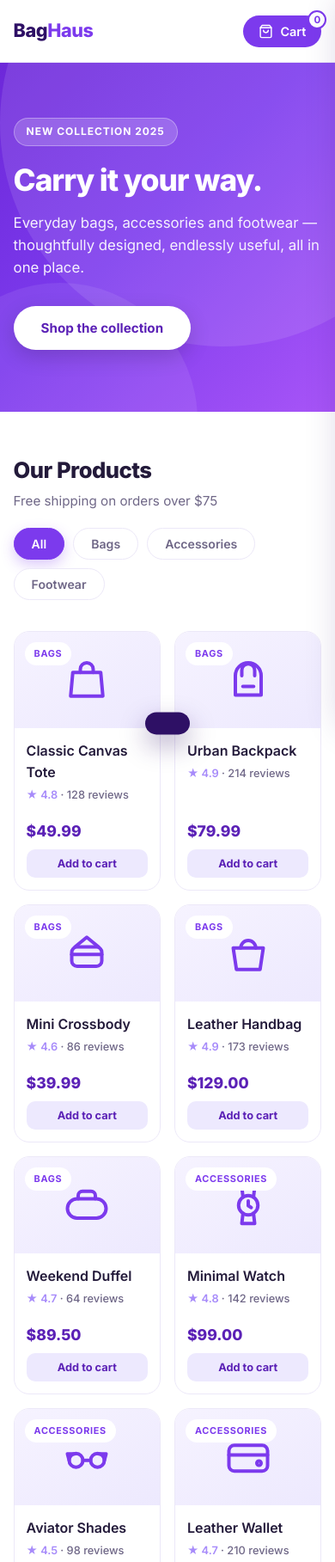
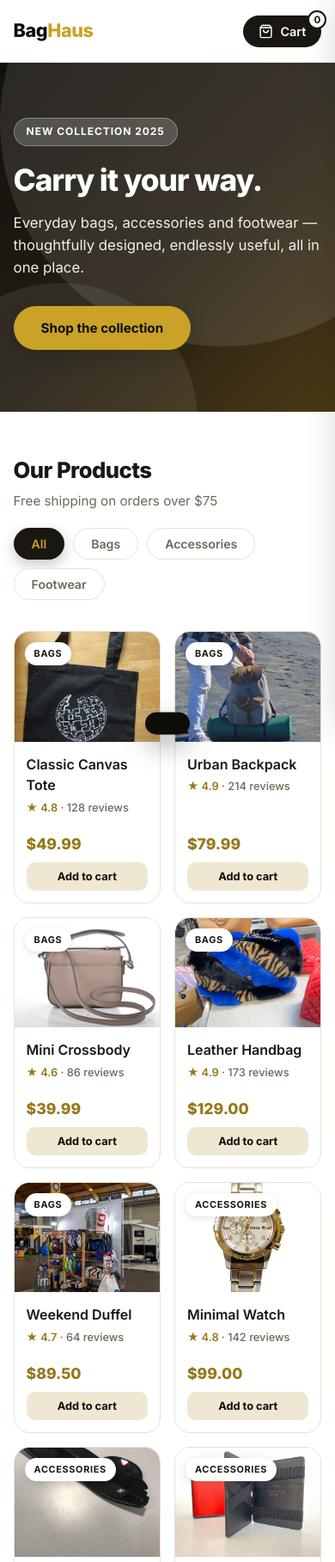
Before and after one commit to Emmanuel-Praise/SCM-Class-Grp-2, a plain HTML site: page SCM/index.html.html in a window 390 px wide. Shown: the top 1817 px of the page at 86% size. Drawn offline with Linux system fonts and the light colour scheme.

Commit message:
Updated Items Image and Page colours

```diff
--- a/SCM/script.js
+++ b/SCM/script.js
@@ -19,16 +19,16 @@ function iconSVG(name) {
 
 /* ---------------- Data ---------------- */
 const products = [
-  { id: 1,  name: 'Classic Canvas Tote',  price: 49.99,  cat: 'Bags',        icon: 'tote',      rating: 4.8, reviews: 128 },
-  { id: 2,  name: 'Urban Backpack',       price: 79.99,  cat: 'Bags',        icon: 'backpack',  rating: 4.9, reviews: 214 },
-  { id: 3,  name: 'Mini Crossbody',       price: 39.99,  cat: 'Bags',        icon: 'crossbody', rating: 4.6, reviews: 86 },
-  { id: 4,  name: 'Leather Handbag',      price: 129.00, cat: 'Bags',        icon: 'handbag',   rating: 4.9, reviews: 173 },
-  { id: 5,  name: 'Weekend Duffel',       price: 89.50,  cat: 'Bags',        icon: 'duffel',    rating: 4.7, reviews: 64 },
-  { id: 6,  name: 'Minimal Watch',        price: 99.00,  cat: 'Accessories', icon: 'watch',     rating: 4.8, reviews: 142 },
-  { id: 7,  name: 'Aviator Shades',       price: 59.00,  cat: 'Accessories', icon: 'shades',    rating: 4.5, reviews: 98 },
-  { id: 8,  name: 'Leather Wallet',       price: 45.00,  cat: 'Accessories', icon: 'wallet',    rating: 4.7, reviews: 210 },
-  { id: 9,  name: 'Everyday Cap',         price: 25.00,  cat: 'Accessories', icon: 'cap',       rating: 4.4, reviews: 57 },
-  { id: 10, name: 'Retro Sneakers',       price: 110.00, cat: 'Footwear',    icon: 'shoe',      rating: 4.8, reviews: 301 }
+  { id: 1,  name: 'Classic Canvas Tote',  price: 49.99,  cat: 'Bags',        icon: 'tote',      img: 'images/tote.jpg',     rating: 4.8, reviews: 128 },
+  { id: 2,  name: 'Urban Backpack',       price: 79.99,  cat: 'Bags',        icon: 'backpack',  img: 'images/backpack.jpg', rating: 4.9, reviews: 214 },
+  { id: 3,  name: 'Mini Crossbody',       price: 39.99,  cat: 'Bags',        icon: 'crossbody', img: 'images/crossbody.jpg',rating: 4.6, reviews: 86 },
+  { id: 4,  name: 'Leather Handbag',      price: 129.00, cat: 'Bags',        icon: 'handbag',   img: 'images/handbag.jpg',  rating: 4.9, reviews: 173 },
+  { id: 5,  name: 'Weekend Duffel',       price: 89.50,  cat: 'Bags',        icon: 'duffel',    img: 'images/duffel.jpg',   rating: 4.7, reviews: 64 },
+  { id: 6,  name: 'Minimal Watch',        price: 99.00,  cat: 'Accessories', icon: 'watch',     img: 'images/watch.jpg',    rating: 4.8, reviews: 142 },
+  { id: 7,  name: 'Aviator Shades',       price: 59.00,  cat: 'Accessories', icon: 'shades',    img: 'images/shades.jpg',   rating: 4.5, reviews: 98 },
+  { id: 8,  name: 'Leather Wallet',       price: 45.00,  cat: 'Accessories', icon: 'wallet',    img: 'images/wallet.jpg',   rating: 4.7, reviews: 210 },
+  { id: 9,  name: 'Everyday Cap',         price: 25.00,  cat: 'Accessories', icon: 'cap',       img: 'images/cap.jpg',      rating: 4.4, reviews: 57 },
+  { id: 10, name: 'Retro Sneakers',       price: 110.00, cat: 'Footwear',    icon: 'shoe',      img: 'images/sneakers.jpg', rating: 4.8, reviews: 301 }
 ];
 
 /* ---------------- Elements ---------------- */
@@ -57,6 +57,7 @@ function renderProducts(cat = 'all') {
       <div class="card-media">
         <span class="tag">${p.cat}</span>
         ${iconSVG(p.icon)}
+        <img src="${p.img}" alt="${p.name}" loading="lazy" onerror="this.remove()">
       </div>
       <div class="card-body">
         <h3>${p.name}</h3>
@@ -113,7 +114,10 @@ function renderCart() {
     const p = findProduct(item.id);
     return `
       <div class="cart-item">
-        <div class="cart-thumb">${iconSVG(p.icon)}</div>
+        <div class="cart-thumb">
+          ${iconSVG(p.icon)}
+          <img src="${p.img}" alt="${p.name}" onerror="this.remove()">
+        </div>
         <div class="cart-info">
           <h4>${p.name}</h4>
           <div class="p">${money(p.price)}</div>
--- a/SCM/style.css
+++ b/SCM/style.css
@@ -2,14 +2,15 @@
 html { scroll-behavior: smooth; }
 
 :root {
-  --purple: #7c3aed;
-  --purple-dark: #5b21b6;
-  --purple-deep: #2e1065;
-  --soft: #ede9fe;
-  --tint: #f7f5ff;
-  --text: #231a3a;
-  --muted: #6f6787;
-  --line: #ece8f8;
+  --ink: #1a1712;
+  --ink-2: #0f0d0a;
+  --gold: #c9a227;
+  --gold-dark: #96771a;
+  --soft: #efe7d2;
+  --tint: #faf8f3;
+  --text: #1a1712;
+  --muted: #6f6758;
+  --line: #e8e2d4;
   --radius: 18px;
 }
 
@@ -36,33 +37,33 @@ body {
 }
 .logo {
   font-weight: 800; font-size: 1.35rem; letter-spacing: -.02em;
-  color: var(--purple-deep); text-decoration: none;
+  color: var(--ink-2); text-decoration: none;
 }
-.logo span { color: var(--purple); }
+.logo span { color: var(--gold); }
 
 .nav { display: flex; gap: 28px; }
 .nav a {
   text-decoration: none; color: var(--muted);
   font-weight: 500; font-size: .95rem; transition: color .2s;
 }
-.nav a:hover { color: var(--purple); }
+.nav a:hover { color: var(--gold-dark); }
 
 .cart-btn {
   position: relative;
   display: inline-flex; align-items: center; gap: 8px;
-  background: var(--purple); color: #fff; border: none;
+  background: var(--ink); color: #fff; border: none;
   padding: 10px 18px; border-radius: 999px;
   font-weight: 600; font-size: .9rem; font-family: inherit;
   cursor: pointer; transition: background .2s, transform .15s;
 }
-.cart-btn:hover { background: var(--purple-dark); }
+.cart-btn:hover { background: var(--ink-2); }
 .cart-btn:active { transform: scale(.96); }
 .cart-btn svg { width: 17px; height: 17px; }
 
 .badge {
   position: absolute; top: -6px; right: -6px;
-  background: #fff; color: var(--purple);
-  border: 2px solid var(--purple); border-radius: 999px;
+  background: #fff; color: var(--ink);
+  border: 2px solid var(--ink); border-radius: 999px;
   min-width: 22px; height: 22px; padding: 0 5px;
   font-size: .72rem; font-weight: 700;
   display: grid; place-items: center;
@@ -73,7 +74,7 @@ body {
 /* ---------- Hero ---------- */
 .hero {
   position: relative; overflow: hidden;
-  background: linear-gradient(135deg, #6d28d9 0%, #7c3aed 45%, #a855f7 100%);
+  background: linear-gradient(135deg, #12100c 0%, #241d12 52%, #4a3a16 100%);
   color: #fff; padding: 88px 0 96px;
 }
 .hero::before,
@@ -107,7 +108,7 @@ body {
 
 .btn {
   display: inline-block;
-  background: #fff; color: var(--purple-dark);
+  background: var(--gold); color: var(--ink-2);
   padding: 14px 32px; border-radius: 999px;
   font-weight: 700; font-size: .95rem; font-family: inherit;
   text-decoration: none; border: none; cursor: pointer;
@@ -136,10 +137,10 @@ body {
   font-weight: 600; font-size: .88rem; font-family: inherit;
   cursor: pointer; transition: .2s;
 }
-.filter:hover { border-color: var(--soft); color: var(--purple); }
+.filter:hover { border-color: var(--soft); color: var(--ink); }
 .filter.active {
-  background: var(--purple); border-color: var(--purple); color: #fff;
-  box-shadow: 0 6px 16px rgba(124,58,237,.28);
+  background: var(--ink); border-color: var(--ink); color: var(--gold);
+  box-shadow: 0 6px 16px rgba(26,23,18,.24);
 }
 
 .grid {
@@ -157,8 +158,8 @@ body {
 }
 .card:hover {
   transform: translateY(-6px);
-  box-shadow: 0 18px 40px rgba(88,28,135,.14);
-  border-color: var(--soft);
+  box-shadow: 0 18px 40px rgba(26,23,18,.16);
+  border-color: var(--gold);
 }
 @keyframes pop {
   from { opacity: 0; transform: translateY(14px); }
@@ -166,19 +167,25 @@ body {
 }
 
 .card-media {
-  position: relative;
-  background: linear-gradient(150deg, #f6f3ff, #ede9fe);
+  position: relative; overflow: hidden;
+  aspect-ratio: 4 / 3;
+  background: linear-gradient(150deg, #faf7ef, #f2e8cd);
   display: grid; place-items: center;
-  padding: 36px 0; color: var(--purple);
+  color: var(--gold-dark);
 }
 .card-media svg { width: 78px; height: 78px; }
+.card-media img {
+  position: absolute; inset: 0; z-index: 1;
+  width: 100%; height: 100%; object-fit: cover;
+}
 
 .tag {
-  position: absolute; top: 12px; left: 12px;
-  background: #fff; color: var(--purple);
+  position: absolute; top: 12px; left: 12px; z-index: 2;
+  background: #fff; color: var(--ink);
   font-size: .68rem; font-weight: 700;
   letter-spacing: .06em; text-transform: uppercase;
   padding: 5px 11px; border-radius: 999px;
+  box-shadow: 0 2px 8px rgba(15,13,10,.12);
 }
 
 .card-body {
@@ -186,7 +193,7 @@ body {
   gap: 4px; flex: 1;
 }
 .card-body h3 { font-size: 1rem; font-weight: 600; }
-.rating { font-size: .8rem; font-weight: 600; color: #a78bfa; }
+.rating { font-size: .8rem; font-weight: 600; color: var(--gold-dark); }
 .rating span { color: var(--muted); font-weight: 500; }
 
 .card-foot {
@@ -194,21 +201,21 @@ body {
   display: flex; align-items: center; justify-content: space-between;
   gap: 10px;
 }
-.price { font-weight: 800; font-size: 1.1rem; color: var(--purple-dark); }
+.price { font-weight: 800; font-size: 1.1rem; color: var(--gold-dark); }
 
 .add-btn {
-  background: var(--soft); color: var(--purple-dark);
+  background: var(--soft); color: var(--ink-2);
   border: none; padding: 9px 16px; border-radius: 10px;
   font-weight: 700; font-size: .8rem; font-family: inherit;
   cursor: pointer; transition: .2s; white-space: nowrap;
 }
-.add-btn:hover { background: var(--purple); color: #fff; }
-.add-btn.added { background: var(--purple-dark); color: #fff; }
+.add-btn:hover { background: var(--ink); color: #fff; }
+.add-btn.added { background: var(--ink-2); color: #fff; }
 
 /* ---------- Cart drawer ---------- */
 .overlay {
   position: fixed; inset: 0; z-index: 90;
-  background: rgba(46,16,101,.45);
+  background: rgba(15,13,10,.55);
   opacity: 0; pointer-events: none; transition: opacity .3s;
 }
 .overlay.show { opacity: 1; pointer-events: auto; }
@@ -219,7 +226,7 @@ body {
   background: #fff; display: flex; flex-direction: column;
   transform: translateX(105%);
   transition: transform .35s cubic-bezier(.4,0,.2,1);
-  box-shadow: -12px 0 40px rgba(46,16,101,.2);
+  box-shadow: -12px 0 40px rgba(15,13,10,.22);
 }
 .drawer.open { transform: none; }
 
@@ -232,7 +239,7 @@ body {
 .close-btn {
   width: 34px; height: 34px; border-radius: 50%;
   background: var(--tint); border: none; cursor: pointer;
-  color: var(--purple-dark); font-size: 1.1rem; line-height: 1;
+  color: var(--ink-2); font-size: 1.1rem; line-height: 1;
   display: grid; place-items: center; transition: .2s;
 }
 .close-btn:hover { background: var(--soft); }
@@ -248,20 +255,25 @@ body {
   padding-bottom: 14px; border-bottom: 1px solid var(--line);
 }
 .cart-thumb {
+  position: relative; overflow: hidden;
   width: 56px; height: 56px; border-radius: 12px; flex-shrink: 0;
-  background: linear-gradient(150deg, #f6f3ff, #ede9fe);
-  display: grid; place-items: center; color: var(--purple);
+  background: linear-gradient(150deg, #faf7ef, #f2e8cd);
+  display: grid; place-items: center; color: var(--gold-dark);
 }
 .cart-thumb svg { width: 30px; height: 30px; }
+.cart-thumb img {
+  position: absolute; inset: 0; z-index: 1;
+  width: 100%; height: 100%; object-fit: cover;
+}
 .cart-info { flex: 1; min-width: 0; }
 .cart-info h4 { font-size: .9rem; font-weight: 600; }
-.cart-info .p { font-size: .85rem; font-weight: 700; color: var(--purple-dark); }
+.cart-info .p { font-size: .85rem; font-weight: 700; color: var(--gold-dark); }
 
 .qty { display: flex; align-items: center; gap: 8px; margin-top: 6px; }
 .qty button {
   width: 24px; height: 24px; border-radius: 7px;
   border: 1px solid var(--line); background: #fff;
-  color: var(--purple); font-weight: 700; font-family: inherit;
+  color: var(--ink); font-weight: 700; font-family: inherit;
   cursor: pointer; line-height: 1; transition: .2s;
 }
 .qty button:hover { background: var(--soft); }
@@ -282,31 +294,31 @@ body {
   display: flex; justify-content: space-between; align-items: center;
   font-weight: 700; margin-bottom: 16px;
 }
-.total-row span:last-child { font-size: 1.25rem; color: var(--purple-dark); }
+.total-row span:last-child { font-size: 1.25rem; color: var(--gold-dark); }
 
 .checkout {
-  width: 100%; background: var(--purple); color: #fff;
+  width: 100%; background: var(--ink); color: #fff;
   border: none; padding: 15px; border-radius: 14px;
   font-weight: 700; font-size: .95rem; font-family: inherit;
   cursor: pointer; transition: background .2s, transform .15s;
 }
-.checkout:hover { background: var(--purple-dark); }
+.checkout:hover { background: var(--ink-2); }
 .checkout:active { transform: scale(.98); }
 
 .empty {
   text-align: center; color: var(--muted);
   padding: 60px 10px; font-size: .92rem;
 }
-.empty svg { width: 56px; height: 56px; color: #d8cffb; margin-bottom: 12px; }
+.empty svg { width: 56px; height: 56px; color: #e3d3a1; margin-bottom: 12px; }
 
 /* ---------- Toast ---------- */
 .toast {
   position: fixed; bottom: 26px; left: 50%; z-index: 200;
   transform: translate(-50%, 140%);
-  background: var(--purple-deep); color: #fff;
+  background: var(--ink-2); color: #fff;
   padding: 13px 26px; border-radius: 999px;
   font-size: .88rem; font-weight: 600;
-  box-shadow: 0 12px 30px rgba(46,16,101,.35);
+  box-shadow: 0 12px 30px rgba(15,13,10,.35);
   transition: transform .35s cubic-bezier(.4,0,.2,1);
 }
 .toast.show { transform: translate(-50%, 0); }
@@ -320,7 +332,7 @@ body {
   color: var(--muted);
   font-size: .88rem;
 }
-.footer strong { color: var(--purple); }
+.footer strong { color: var(--gold-dark); }
 
 /* ---------- Responsive ---------- */
 @media (max-width: 760px) {
@@ -328,7 +340,6 @@ body {
   .hero { padding: 64px 0 72px; }
   .section { padding: 48px 0 72px; }
   .grid { grid-template-columns: repeat(auto-fill, minmax(160px, 1fr)); gap: 16px; }
-  .card-media { padding: 26px 0; }
   .card-media svg { width: 60px; height: 60px; }
   .card-body { padding: 14px; }
   .card-foot { flex-direction: column; align-items: flex-start; gap: 8px; }
```
Also changed, not shown: SCM/images/backpack.jpg (added), SCM/images/cap.jpg (added), SCM/images/crossbody.jpg (added), SCM/images/duffel.jpg (added), SCM/images/handbag.jpg (added), SCM/images/shades.jpg (added), SCM/images/sneakers.jpg (added), SCM/images/tote.jpg (added), SCM/images/wallet.jpg (added), SCM/images/watch.jpg (added).
